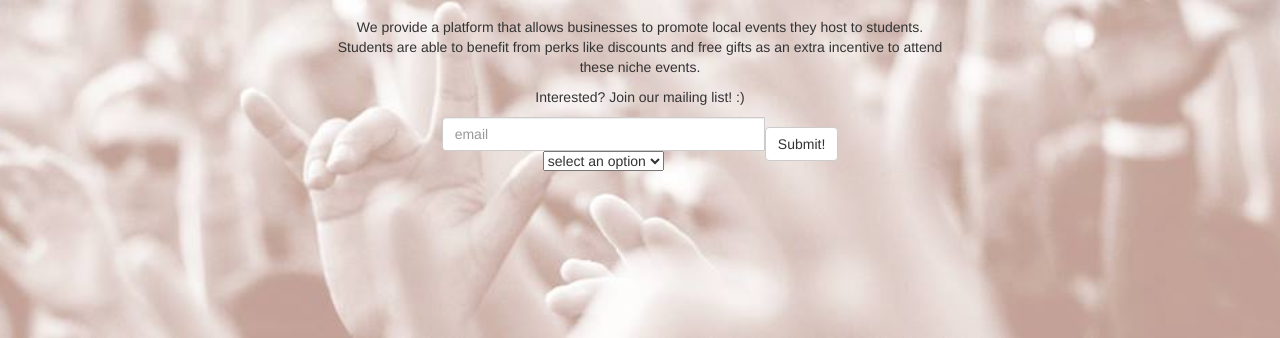
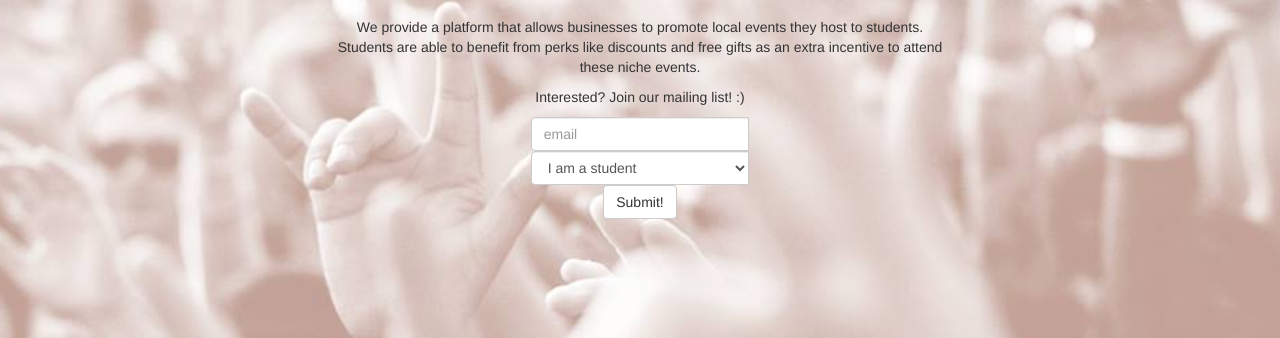
Before and after one commit to Mst96/Evineer, a plain HTML site: page index.html in a window 1280 px wide. Shown: the part 462-800 px from the top of the page. Drawn offline with nearby package versions, Linux system fonts and the light colour scheme.

Commit message:
positioning

```diff
--- a/index.html
+++ b/index.html
@@ -35,11 +35,17 @@
           margin-bottom: 100px;
         }
 
-          .middlepic {
+        .middlepic {
             margin: auto;
             width: 90%;
             height: 50%;
           }
+
+        .marginBottom{
+          margin-right: 100px;
+          position: center;
+          margin:auto;
+        }
 
     </style>
 
@@ -55,7 +61,7 @@
               <span class="icon-bar"></span>
               <span class="icon-bar"></span>
             </button>
-            <a class="navbar-brand" rel="logo" href="#" title="Buy Sell Rent Everyting">
+            <a class="navbar-brand" rel="logo" href="#">
             <img style="max-width:100px; margin-top: -7px;"
                 src="img/Logo_evineer.svg">
             </a>
@@ -91,15 +97,15 @@
       <form class="form-inline" method="post" action="">
         <div class="form-group">
 
-          <div class="input-group">
+          <div class="input-group marginBottom">
             <input type="text" class="form-control" placeholder="email" id="email">
-            <select>
-                <option value="" disabled="disabled" selected="selected">select an option</option>
-                <option value="Student">Student</option>
-                <option value="Business">Business</option>
-            </select>
-            <div class="input-group-btn">
-              <button onClick="submitRegistration()" class="btn btn-default" value="Submit">Submit!</button>
+            <div class="form-group">
+              <select class="form-control" id="sel1">
+              <option value="student">I am a student</option>
+              <option value="Business">I am a business</option>
+              </select>
+
+              <button onClick="submitRegistration()" class="btn btn-default marginBottom" value="Submit">Submit!</button>
             </div>
             <div id="errors">
             </div>
```
